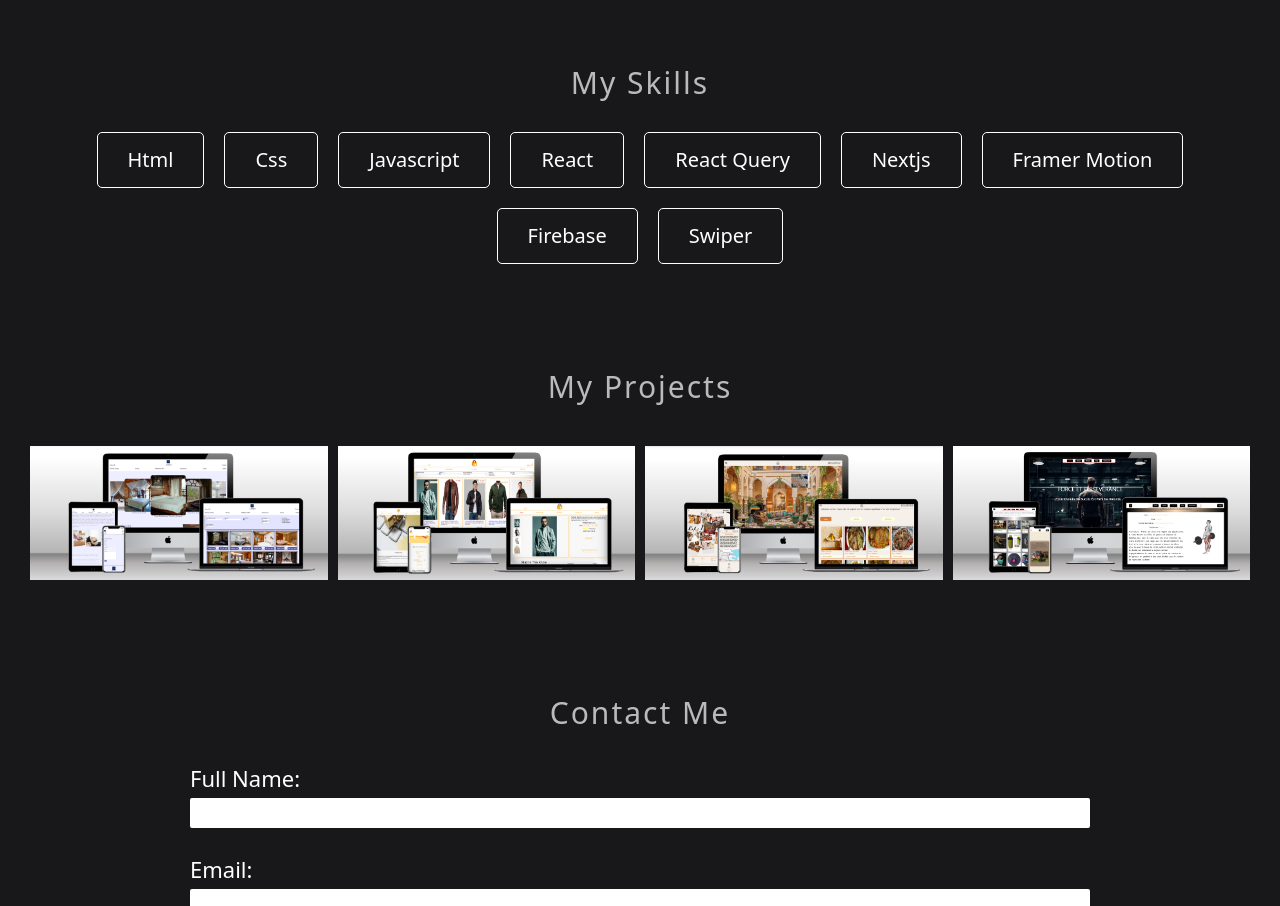
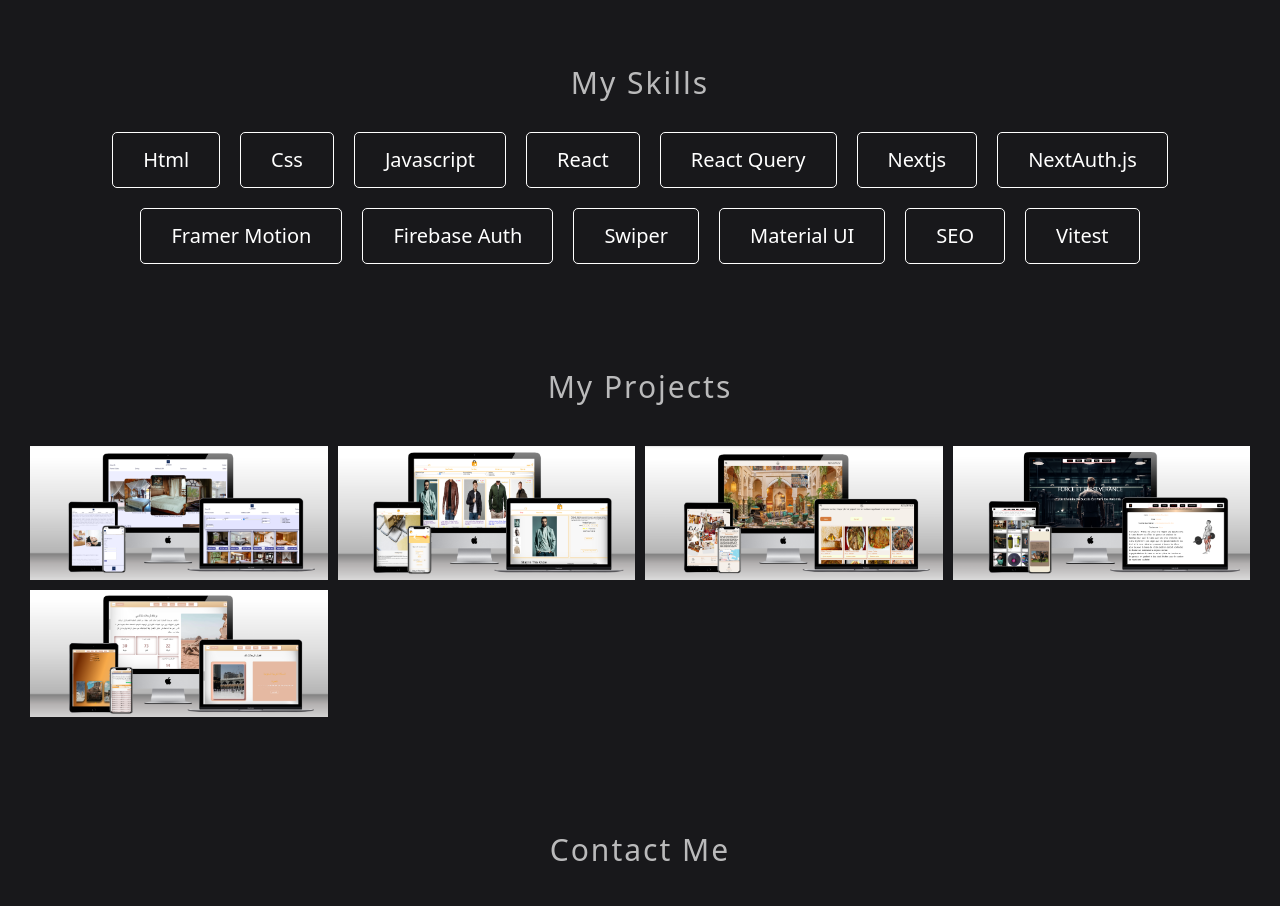
Before and after one commit to youcef23061983/portfolio, a Next.js app: page / in a window 1280 px wide. Shown: the part 500-1406 px from the top of the page. Built offline with nearby package versions, Linux system fonts and the light colour scheme.

Commit message:
new project commit

```diff
--- a/app/page.js
+++ b/app/page.js
@@ -26,9 +26,13 @@ const Homepage = () => {
     "React",
     "React Query",
     "Nextjs",
+    "NextAuth.js",
     "Framer Motion",
-    "Firebase",
+    "Firebase Auth",
     "Swiper",
+    "Material UI",
+    "SEO",
+    "Vitest",
   ];
 
   const projects = [
@@ -51,6 +55,11 @@ const Homepage = () => {
       name: "/project4.png",
       index: "4",
       url: "https://gymtoulouse.vercel.app",
+    },
+    {
+      name: "/project5.png",
+      index: "5",
+      url: "https://petratravel.vercel.app",
     },
   ];
   const [user, setUser] = useState({ name: "", email: "", comment: "" });
```
Also changed, not shown: public/project5.png (added).
